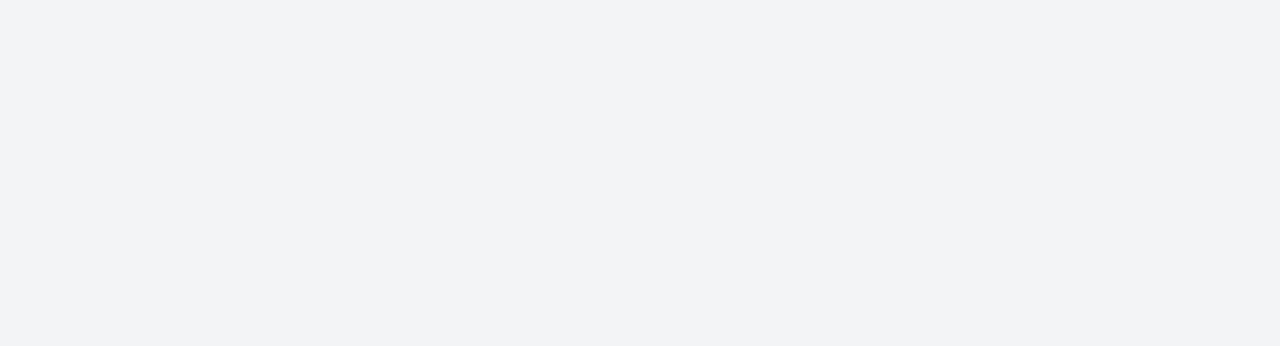
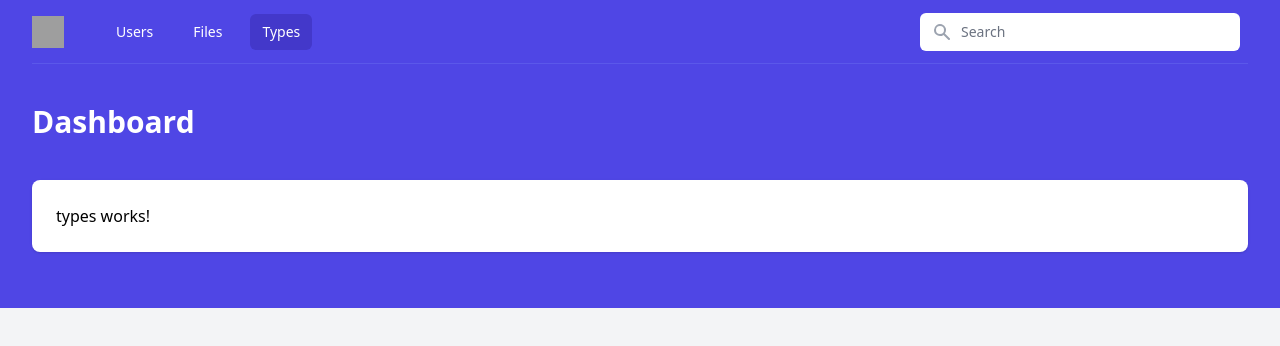
Before and after one commit to nliapis/angular-13-playground, an Angular app: page /types in a window 1280 px wide. Before the commit this address led to /. Shown: the top 346 px of the page. Built offline with nearby package versions, Linux system fonts and the light colour scheme; grey boxes are pictures that could not be loaded.

Commit message:
Implement navigation items

```diff
--- a/src/app/app-routing.module.ts
+++ b/src/app/app-routing.module.ts
@@ -9,6 +9,7 @@ const routes: Routes = [{
     {path: '', redirectTo: 'users', pathMatch: 'full'},
     {path: 'users', loadChildren: () => import('./users/users.module').then(m => m.UsersModule)},
     {path: 'files', loadChildren: () => import('./files/files.module').then(m => m.FilesModule)},
+    {path: 'types', loadChildren: () => import('./types/types.module').then(m => m.TypesModule)},
   ]
 }];
 
--- a/src/app/layout/layout.component.html
+++ b/src/app/layout/layout.component.html
@@ -9,9 +9,9 @@
             </div>
             <div class="hidden lg:block lg:ml-10">
               <div class="flex space-x-4">
-                <a href="#" class="bg-indigo-700 text-white rounded-md py-2 px-3 text-sm font-medium" aria-current="page">Users</a>
-                <a href="#" class="text-white hover:bg-indigo-500 hover:bg-opacity-75 rounded-md py-2 px-3 text-sm font-medium">Files</a>
-                <a href="#" class="text-white hover:bg-indigo-500 hover:bg-opacity-75 rounded-md py-2 px-3 text-sm font-medium">Types</a>
+                <a routerLink="/users" class="text-white hover:bg-indigo-500 hover:bg-opacity-75 rounded-md py-2 px-3 text-sm font-medium" aria-current="page" routerLinkActive="bg-indigo-700">Users</a>
+                <a routerLink="/files" class="text-white hover:bg-indigo-500 hover:bg-opacity-75 rounded-md py-2 px-3 text-sm font-medium" routerLinkActive="bg-indigo-700">Files</a>
+                <a routerLink="/types" class="text-white hover:bg-indigo-500 hover:bg-opacity-75 rounded-md py-2 px-3 text-sm font-medium" routerLinkActive="bg-indigo-700">Types</a>
               </div>
             </div>
           </div>
@@ -34,10 +34,9 @@
 
       <div class="lg:hidden" id="mobile-menu">
         <div class="px-2 pt-2 pb-3 space-y-1">
-          <!-- Current: "bg-indigo-700 text-white", Default: "text-white hover:bg-indigo-500 hover:bg-opacity-75" -->
-          <a href="#" class="bg-indigo-700 text-white rounded-md py-2 px-3 text-sm font-medium" aria-current="page">Users</a>
-          <a href="#" class="text-white hover:bg-indigo-500 hover:bg-opacity-75 rounded-md py-2 px-3 text-sm font-medium">Files</a>
-          <a href="#" class="text-white hover:bg-indigo-500 hover:bg-opacity-75 rounded-md py-2 px-3 text-sm font-medium">Types</a>
+          <a routerLink="/users" class="text-white hover:bg-indigo-500 hover:bg-opacity-75 rounded-md py-2 px-3 text-sm font-medium" aria-current="page" routerLinkActive="bg-indigo-700">Users</a>
+          <a routerLink="/files" class="text-white hover:bg-indigo-500 hover:bg-opacity-75 rounded-md py-2 px-3 text-sm font-medium" routerLinkActive="bg-indigo-700">Files</a>
+          <a routerLink="/types" class="text-white hover:bg-indigo-500 hover:bg-opacity-75 rounded-md py-2 px-3 text-sm font-medium" routerLinkActive="bg-indigo-700">Types</a>
         </div>
       </div>
     </nav>
--- /dev/null
+++ b/src/app/types/types.component.html
@@ -0,0 +1 @@
+<p>types works!</p>
--- /dev/null
+++ b/src/app/types/types.component.ts
@@ -0,0 +1,15 @@
+import { Component, OnInit } from '@angular/core';
+
+@Component({
+  selector: 'app-types',
+  templateUrl: './types.component.html',
+  styleUrls: ['./types.component.css']
+})
+export class TypesComponent implements OnInit {
+
+  constructor() { }
+
+  ngOnInit(): void {
+  }
+
+}
```
Also changed, not shown: src/app/types/types-routing.module.ts (added, +16 -0 lines), src/app/types/types.module.ts (added, +17 -0 lines), src/app/types/types.component.css (added), 1 other file (tests, documents, lock files or other folders).
